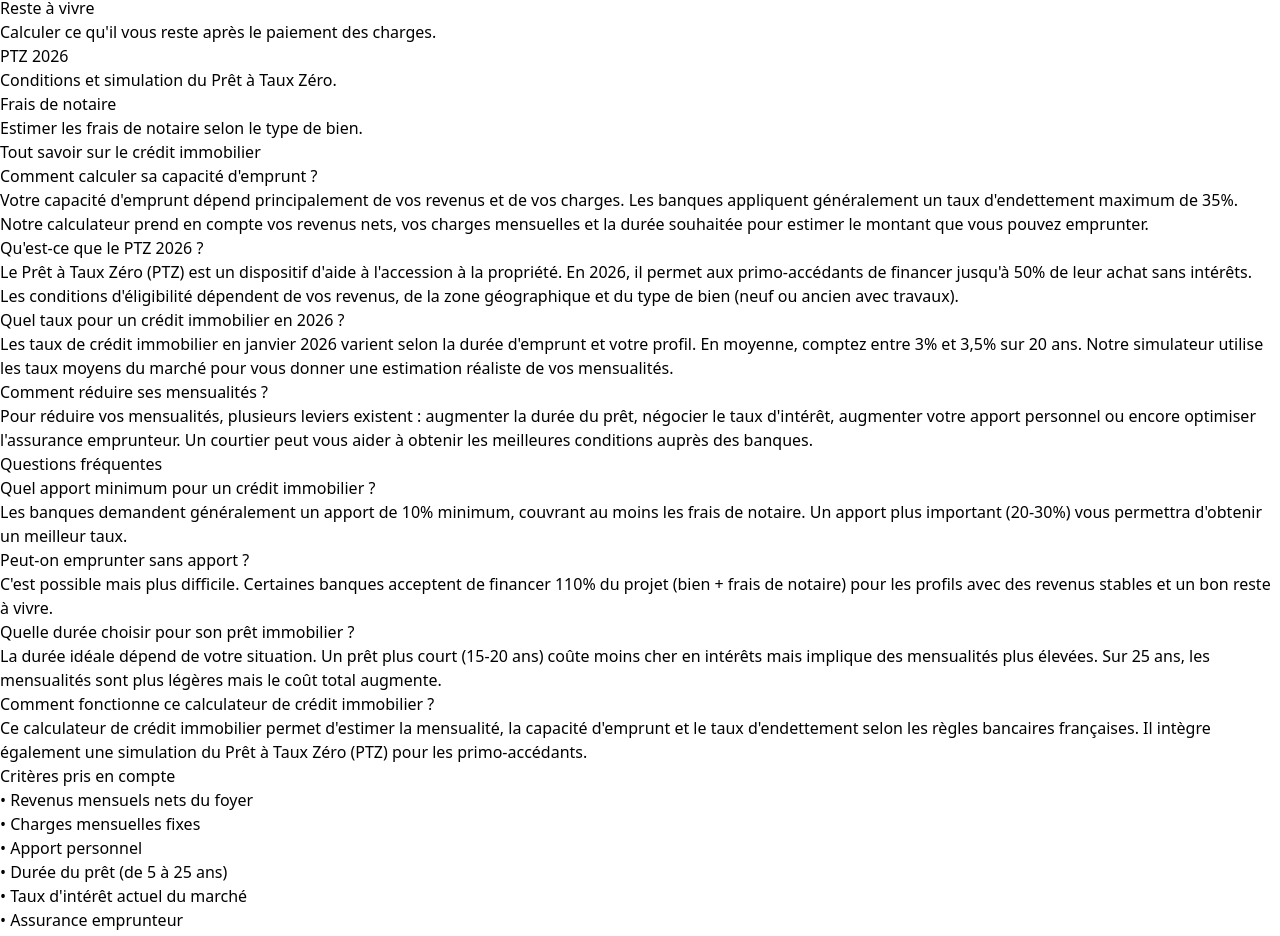
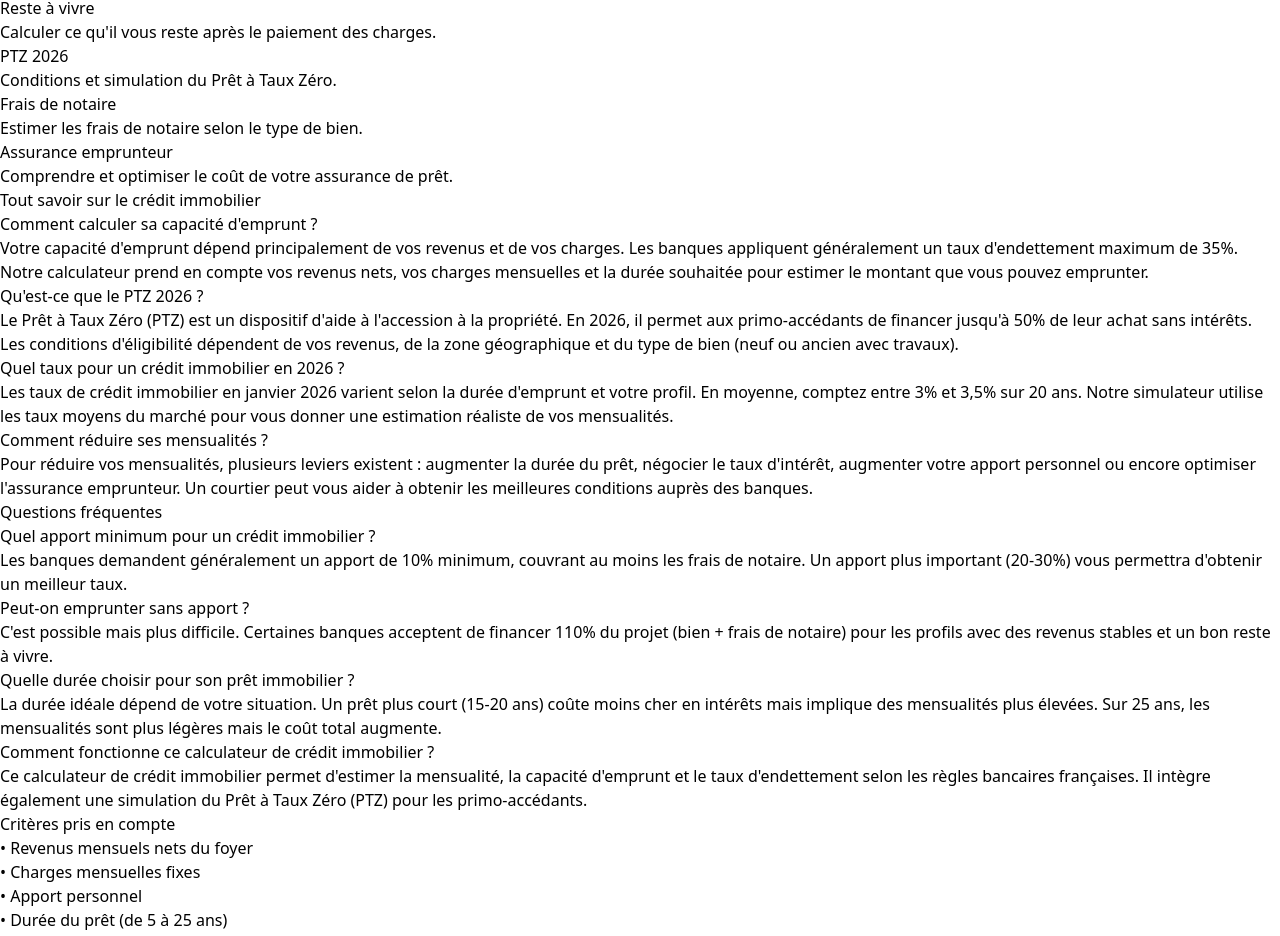
Before and after one commit to Carlo-Carlo-Carlo/calculateur-immo, a React (Vite) app: page / in a window 1280 px wide. Shown: the part 1796-2732 px from the top of the page. Built offline with nearby package versions, Linux system fonts and the light colour scheme.

Commit message:
Update App.tsx

```diff
--- a/src/App.tsx
+++ b/src/App.tsx
@@ -1747,6 +1747,10 @@ useEffect(() => {
         <h3 className="font-semibold text-slate-900 group-hover:text-blue-600 transition mb-2">Frais de notaire</h3>
         <p className="text-sm text-slate-600">Estimer les frais de notaire selon le type de bien.</p>
       </Link>
+      <Link to="/assurance-emprunteur" className="bg-white rounded-xl p-5 border border-slate-200 hover:border-blue-300 hover:shadow-md transition group">
+  <h3 className="font-semibold text-slate-900 group-hover:text-blue-600 transition mb-2">Assurance emprunteur</h3>
+  <p className="text-sm text-slate-600">Comprendre et optimiser le coût de votre assurance de prêt.</p>
+</Link>
     </div>
   </div>
 </section>
```
